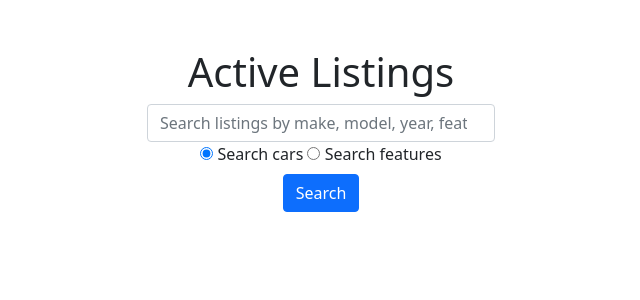
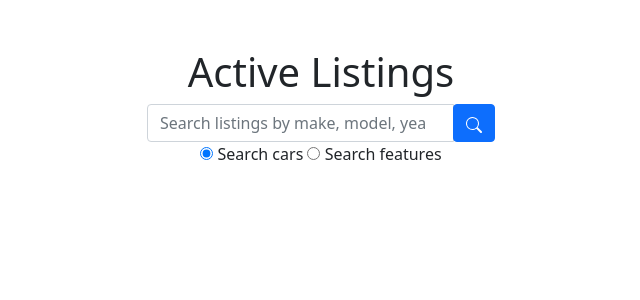
Before and after one commit to rorochaudhary/gotham-auctions, a Flask app: template templates/main.j2 in a window 1280 px wide. Shown: the part 56-356 px from the top of the page, without its empty margins (319-959 px from the left). Run offline with Flask 2, Linux system fonts and the light colour scheme; the template is opened without the code that fills it, so the values that code supplies are empty.

Commit message:
updated search bar and place bid form

```diff
--- a/templates/main.j2
+++ b/templates/main.j2
@@ -8,8 +8,13 @@
     </div>
     <div class="row justify-content-center">
         <div class='col-offset-4 col-4 pb-3'>
-            <div class="row-4 text-center">
+            <div class="row-4 input-group text-center">
                 <input type="search" class="form-control" name="searchquery" placeholder="Search listings by make, model, year, feature">
+                <div class="input-group-append">
+                    <button type="button" class="btn btn-primary"><svg xmlns="http://www.w3.org/2000/svg" width="16" height="16" fill="currentColor" class="bi bi-search" viewBox="0 0 16 16">
+  <path d="M11.742 10.344a6.5 6.5 0 1 0-1.397 1.398h-.001c.03.04.062.078.098.115l3.85 3.85a1 1 0 0 0 1.415-1.414l-3.85-3.85a1.007 1.007 0 0 0-.115-.1zM12 6.5a5.5 5.5 0 1 1-11 0 5.5 5.5 0 0 1 11 0z"/>
+</svg></button>
+                </div>
             </div>
             <div class="row-4 text-center pb-2">
                 <input type="radio" id="search-filter1" name="search-filter" value="cars"
@@ -17,9 +22,6 @@
                 <label for="search-filter">Search cars</label>
                 <input type="radio" id="search-filter2" name="search-filter" value="features">
                 <label for="search-filter">Search features</label>
-            </div>
-            <div class="row-4 text-center">
-                <button type="button" class="btn btn-primary">Search</button>
             </div>
         </div>
     </div>
@@ -35,7 +37,6 @@
             {% endfor %}
                 <div class="card-body">
                     <h5 class="card-title">{{item['year']}} {{item['make']}} {{item['model']}}</h5>
-                    <!-- maybe a separate query to get FeaturesListings? and then build the list of featues from there? -->
                     <!-- description will be added in the near future -->
                     <!-- <p class="card-text">Quick Description of the car.</p> -->
                     <p class="card-text">Features:</p>
@@ -50,7 +51,6 @@
                         {% endif %}
                     {% endfor %}
                     </ul>
-                    <!-- current bid info (high bid, expDate, reserve) -->
                     <div class="card-footer">
                         {% if item['bidID'] %}
                             {% for bid in bids %}
@@ -63,14 +63,13 @@
                         {% endif %}
                         <span>| Ends: {{item['expirationDate']}} | Reserve: {{item['reserve']}}</span>
                     </div>
-                    <!-- user can place a bid -->
-                    <form class="row justify-content-end mt-3" action="#">
-                        <div class="col-auto">
+                    <form class="row mt-3 justify-content-end" action="/place-bid/{{item['listingID']}}" method="POST">
+                        <div class="col-auto input-group w-75">
                             <!-- maybe change placeholder value to highest bid? -->
-                            <input type="number" class="form-control" name="place-bid" id="place-bid" placeholder="ex. 25000">
-                        </div>
-                        <div class="col-auto">
-                            <input type="submit" class="btn btn-primary mb-3" value="Place Bid">
+                            <input type="number" class="form-control" name="bid" id="bid" placeholder="ex. 25000">
+                            <div class="input-group-append">
+                                <input type="submit" class="btn btn-primary" value="Place Bid">
+                            </div>
                         </div>
                     </form>
                 </div>
```
